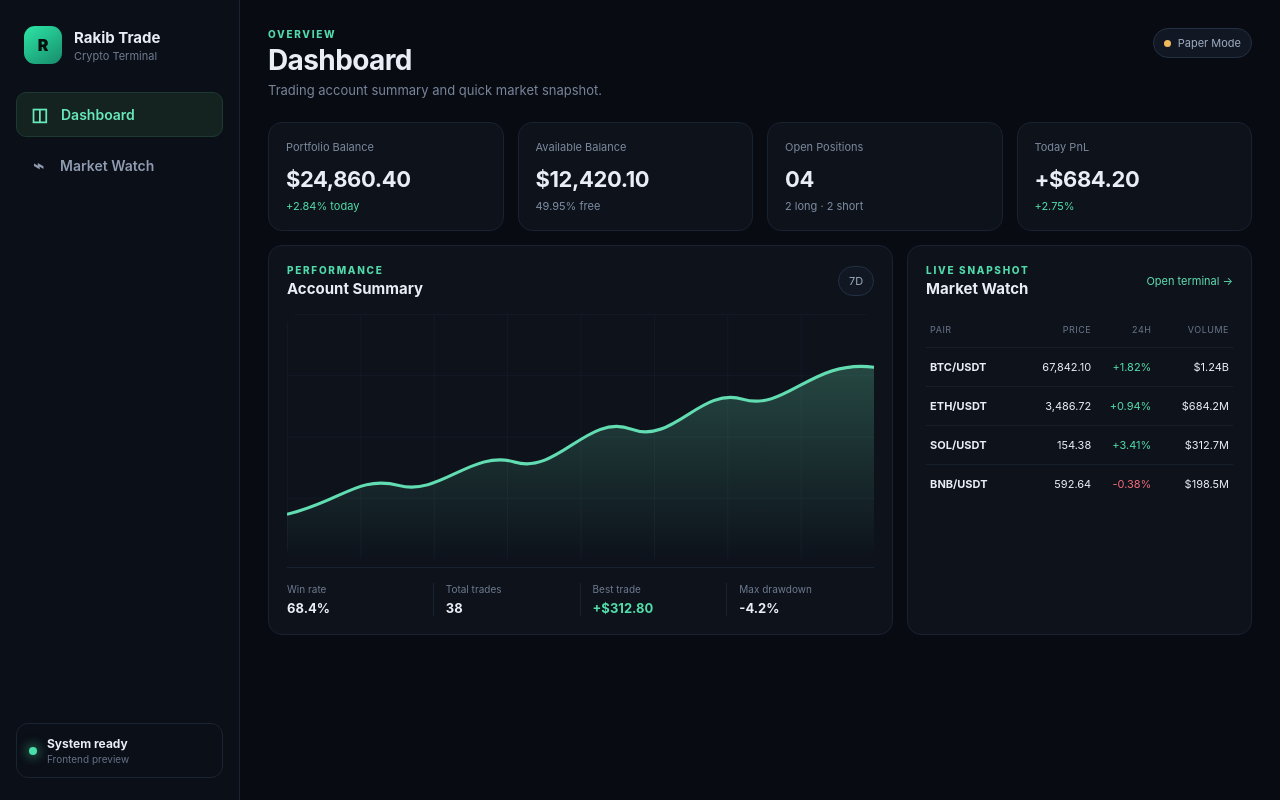
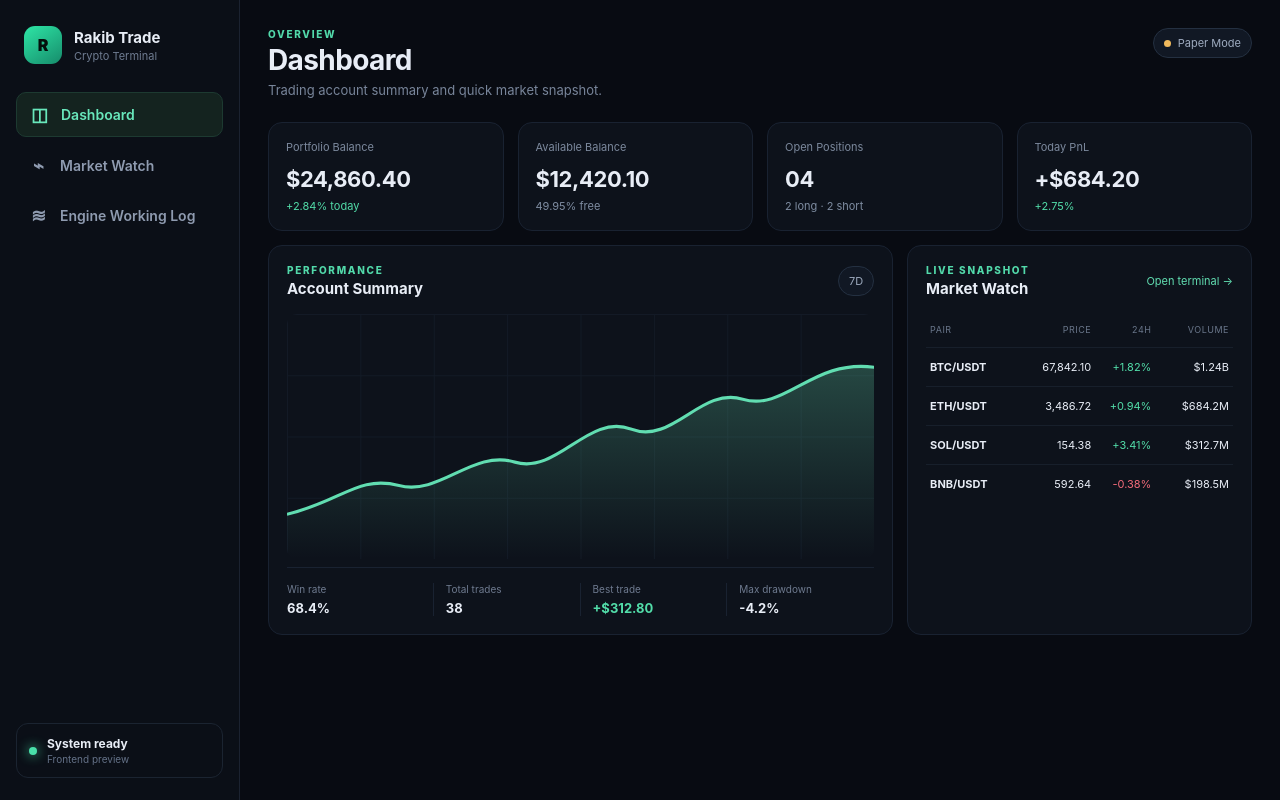
Before and after one commit to zahirulca24-bit/Rakibs_crypto_trade_bot-, a Next.js app in the folder frontend/: page / in a window 1280 px wide. Built offline with nearby package versions, Linux system fonts and the light colour scheme.

Commit message:
Add Engine Working Log to sidebar

```diff
--- a/frontend/src/components/Sidebar.tsx
+++ b/frontend/src/components/Sidebar.tsx
@@ -5,7 +5,8 @@ import { usePathname } from "next/navigation";
 
 const navItems = [
   { label: "Dashboard", href: "/", icon: "◫" },
-  { label: "Market Watch", href: "/market-watch", icon: "⌁" }
+  { label: "Market Watch", href: "/market-watch", icon: "⌁" },
+  { label: "Engine Working Log", href: "/engine-working-log", icon: "≋" },
 ];
 
 export default function Sidebar() {
```
